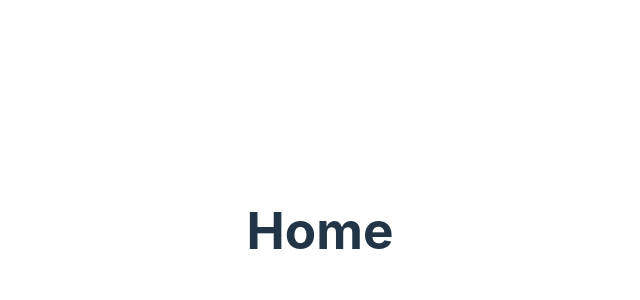
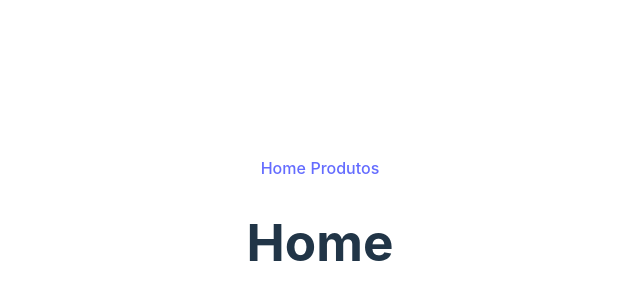
Before and after one commit to luanrdias23/Americanas, a React (Vite) app: page / in a window 1280 px wide. Shown: the part 170-470 px from the top of the page, without its empty margins (320-960 px from the left). Built offline with nearby package versions, Linux system fonts and the light colour scheme.

Commit message:
criando links de navegação

```diff
--- a/src/App.jsx
+++ b/src/App.jsx
@@ -1,5 +1,6 @@
 import './App.css'
 import { Outlet } from 'react-router-dom'
+import Menu from './components/Menu'
 
 
 
@@ -8,9 +9,8 @@
 
   return (
     <>
-
+    <Menu/>
     <Outlet/>
-
     </>
   )
 }
--- /dev/null
+++ b/src/components/Menu.jsx
@@ -0,0 +1,11 @@
+import { Link } from "react-router-dom"
+
+export default function Menu(){
+    return(
+        <nav className="menu">
+            <Link to='/'>Home</Link>
+            <span> </span>
+            <Link to='/produtos'>Produtos</Link>
+        </nav>
+    )
+}
```
Also changed, not shown: src/components/Rodape.jsx (added).
